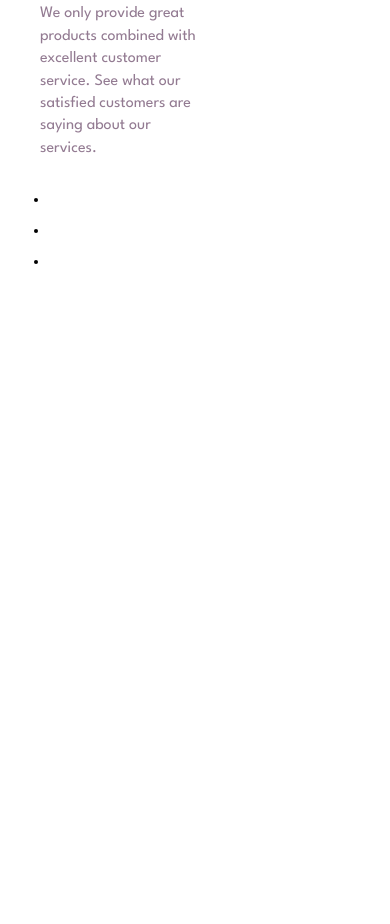
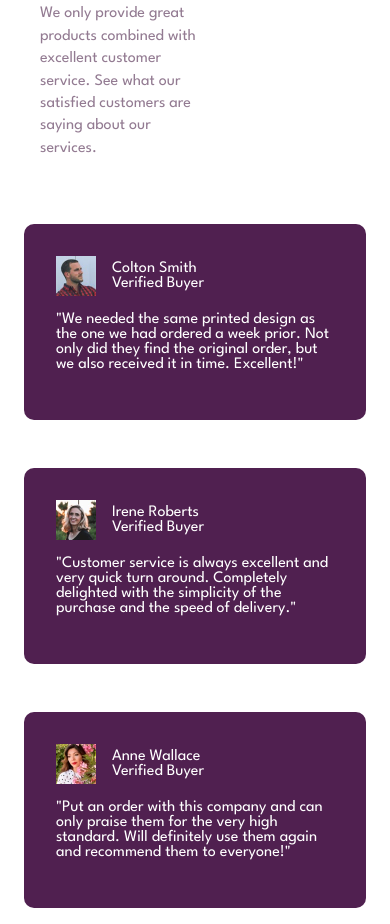
Before and after one commit to eliasmr98/202309-w2ch1-elias-martin, a website: page index.html in a window 390 px wide. Shown: the part 333-1257 px from the top of the page. Before the commit the page ends 844 px from the top, so only its background shows below. Drawn offline with Linux system fonts and the light colour scheme.

Commit message:
Add mobile design and css style and some work in responsive area

```diff
--- a/index.html
+++ b/index.html
@@ -57,17 +57,42 @@
     <ul>
       <li>
         <div class="card1-container">
-
+          <div class="card1-image-and-text-container">
+            <img src="./img/image-colton.jpg" alt="Guy face" height="40" width="40">
+            <div class="colton-text">
+              <p>Colton Smith</p>
+              <p>Verified Buyer</p>
+            </div>
+          </div>
+          <p>"We needed the same printed design as the one we had ordered a week prior.
+            Not only did they find the original order, but we also received it in time.
+            Excellent!"</p>
         </div>
       </li>
       <li>
         <div class="card2-container">
-
+          <div class="card2-image-and-text-container">
+            <img src="./img/image-irene.jpg" alt="Girl face" height="40" width="40">
+            <div class="irene-text">
+              <p>Irene Roberts</p>
+              <p>Verified Buyer</p>
+            </div>
+          </div>
+          <p>"Customer service is always excellent and very quick turn around. Completely
+            delighted with the simplicity of the purchase and the speed of delivery."</p>
         </div>
       </li>
       <li>
         <div class="card3-container">
-
+          <div class="card3-image-and-text-container">
+            <img src="./img/image-anne.jpg" alt="Girl2 face" height="40" width="40">
+            <div class="anne-text">
+              <p>Anne Wallace</p>
+              <p>Verified Buyer</p>
+            </div>
+          </div>
+          <p>"Put an order with this company and can only praise them for the very high
+            standard. Will definitely use them again and recommend them to everyone!"</p>
         </div>
       </li>
     </ul>
--- a/scss/styles.scss
+++ b/scss/styles.scss
@@ -8,9 +8,6 @@ $dark-grayish-magenta: hsl(303, 10%, 53%);
 $light-grayish-magenta: hsl(300, 24%, 96%);
 $white: hsl(0, 0%, 100%);
 $font: 'League Spartan', sans-serif;
-
-// - Mobile: 375px
-// - Desktop: 1440px
 
 body {
   background-color: white;
@@ -64,6 +61,79 @@ body {
   }
 }
 
+.opinion-list-container {
+  ul {
+    list-style: none;
+    padding: 0;
+    li .card1-container {
+      margin-block-start: 3rem;
+      background-color: $very-dark-magenta;
+      color: $white;
+      margin-inline: 1rem;
+      padding: 2rem;
+      border-radius: 10px;
+    }
+    li .card2-container {
+      margin-block-start: 3rem;
+      background-color: $very-dark-magenta;
+      color: $white;
+      margin-inline: 1rem;
+      padding: 2rem;
+      border-radius: 10px;
+    }
+    li .card3-container {
+      margin-block-start: 3rem;
+      background-color: $very-dark-magenta;
+      color: $white;
+      margin-inline: 1rem;
+      padding: 2rem;
+      border-radius: 10px;
+    }
+  }
+}
+
+.card1-image-and-text-container {
+  display: flex;
+  align-items: center;
+  gap: 1rem;
+  .colton-text {
+    display: flex;
+    flex-direction: column;
+    gap: 0;
+    p {
+      margin: 0;
+    }
+  }
+}
+
+.card2-image-and-text-container {
+  display: flex;
+  align-items: center;
+  gap: 1rem;
+  .irene-text {
+    display: flex;
+    flex-direction: column;
+    gap: 0;
+    p {
+      margin: 0;
+    }
+  }
+}
+
+.card3-image-and-text-container {
+  display: flex;
+  align-items: center;
+  gap: 1rem;
+  .anne-text {
+    display: flex;
+    flex-direction: column;
+    gap: 0;
+    p {
+      margin: 0;
+    }
+  }
+}
+
 @media (width > 375px) {
   .page1-header {
     display: flex;
```
Also changed, not shown: css/styles.css.
